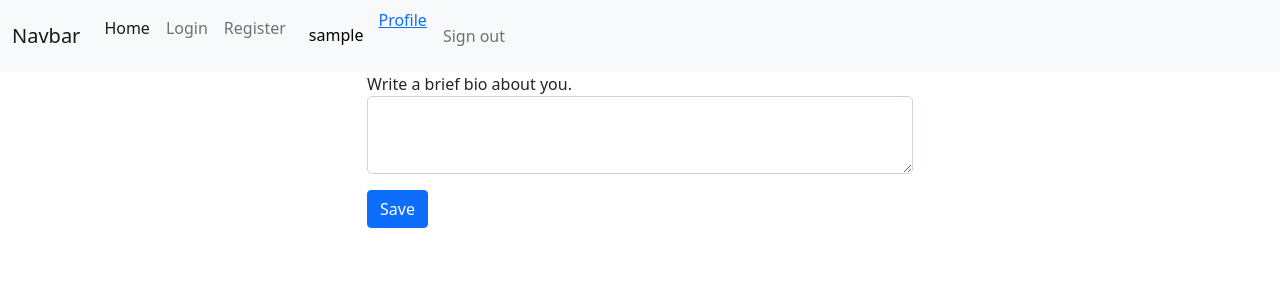
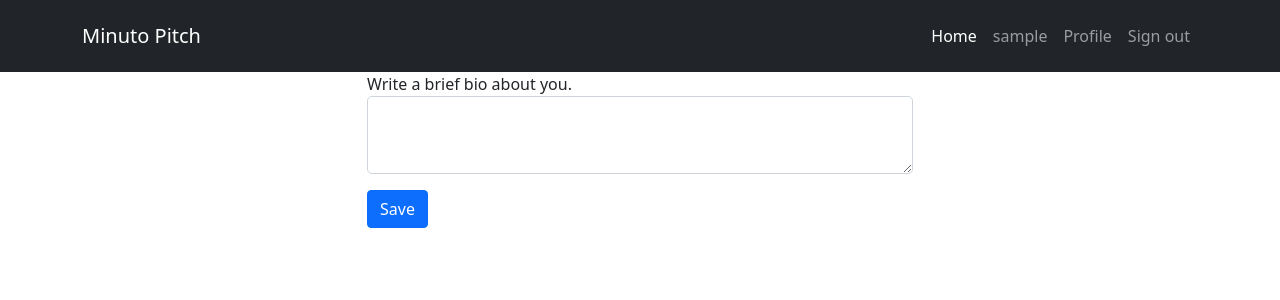
Before and after one commit to sling254/MitPitch, a Flask app: a page that uses app/templates/base.html in a window 1280 px wide. Shown: the top 300 px of the page. Run offline with Flask 2, Linux system fonts and the light colour scheme; the visitor is signed in with stand-in values (Sample User, id 1); data comes from the database, SQL or seed files in the repository.

Commit message:
add view to display and register new pitches

```diff
--- a/app/auth/views.py
+++ b/app/auth/views.py
@@ -36,4 +36,4 @@ def register():
 @login_required
 def logout():
   logout_user()
-  return redirect(url_for("main.login"))
+  return redirect(url_for("auth.login"))
--- a/app/main/views.py
+++ b/app/main/views.py
@@ -7,9 +7,29 @@ from .. import db, photos
 
 @main.route('/')
 def index():
+    pitches = Pitch.query.all()
+    technology = Pitch.query.filter_by(category = 'Technology').all()
+    business = Pitch.query.filter_by(category = 'Business').all()
+    programming = Pitch.query.filter_by(category = 'Programming').all()
+    religion = Pitch.query.filter_by(category = 'Religion').all()
+    sports = Pitch.query.filter_by(category = 'Sports').all()
+    social = Pitch.query.filter_by(category = 'Social').all()
+    return render_template('index.html', pitches = pitches, technology = technology,business = business,programming= programming,religion = religion,sports = sports,social = social)
 
-    return render_template("base.html")
+@main.route('/create_new', methods = ['POST','GET'])
+@login_required
+def new_pitch():
+    form = PitchForm()
+    if form.validate_on_submit():
+        title = form.title.data
+        post = form.post.data
+        category = form.category.data
+        user_id = current_user
+        new_pitch_object = Pitch(post=post,user_id=current_user._get_current_object().id,category=category,title=title)
+        new_pitch_object.save_p()
+        return redirect(url_for('main.index'))
 
+    return render_template('new_pitch.html', form = form)
 
 @main.route('/user/<name>')
 def profile(name):
@@ -30,7 +50,8 @@ def updateprofile(name):
         abort(404)
     if form.validate_on_submit():
         user.bio = form.bio.data
-        user.save_u()
+        db.session.add(user)
+        db.session.commit()
         return redirect(url_for('.profile',name = name))
     return render_template('profile/update.html',form =form)
 
--- a/app/templates/base.html
+++ b/app/templates/base.html
@@ -17,31 +17,30 @@
     {% endif %}
   </head>
   <body>
-    <nav class="navbar navbar-expand-lg navbar-light bg-light">
-      <div class="container-fluid">
-        <a class="navbar-brand" href="#">Navbar</a>
+    <nav class="navbar navbar-expand-lg navbar-dark bg-dark py-3">
+      <div class="container">
+        <a class="navbar-brand" href="#">Minuto Pitch</a>
         <button class="navbar-toggler" type="button" data-bs-toggle="collapse" data-bs-target="#navbarNavDropdown" aria-controls="navbarNavDropdown" aria-expanded="false" aria-label="Toggle navigation">
           <span class="navbar-toggler-icon"></span>
         </button>
         <div class="collapse navbar-collapse" id="navbarNavDropdown">
-          <ul class="navbar-nav">
+          <ul class="navbar-nav ms-auto">
             <li class="nav-item">
-              <a class="nav-link active" aria-current="page" href="#">Home</a>
+              <a class="nav-link active"  href="#">Home</a>
+            </li>
+            {% if current_user.is_authenticated %}
+            <li class="nav-item">
+              <a class="nav-link"  href="#">{{current_user.username}}</a>
             </li>
             <li class="nav-item">
-              <a class="nav-link" href="#">Login</a>
+              <a class="nav-link" href="{{url_for('main.profile',name=current_user.username)}}">Profile</a>
             </li>
             <li class="nav-item">
-              <a class="nav-link" href="#">Register</a>
-            </li>
-            {% if current_user.is_authenticated %}
-            <li class="nav-item"style="color:black;padding:15px;">{{current_user.username}}</li>
-            <li><a href="{{url_for('main.profile',name=current_user.username)}}">Profile</a></li>
-            <li class="nav-link">
               <a class="nav-link" href="{{url_for('auth.logout')}}">Sign out</a></li>
             {% else %}
-            <li class="nav-links">
-              <a class="nav-link" href="{{url_for('auth.login')}}">Sign in</a></li>
+            <li class="nav-item">
+              <a class="nav-link" href="{{url_for('auth.login')}}">Sign in</a>
+            </li>
             {%endif%}
           </ul>
         </div>
--- a/app/templates/profile/update.html
+++ b/app/templates/profile/update.html
@@ -5,6 +5,8 @@
   <div class="row">
     <div class="col-sm-3"></div>
     <div class="col-sm-6 updateprofile">
+        <form action=""method="POST">
+            {{ form.hidden_tag() }}
             <div class="form-gruop">
                 {{ form.bio.label(class="form-control-label")}}
                 {% if form.bio.errors %}
@@ -23,6 +25,7 @@
             <div class="form-gruop mt-3 mb-2">
                 {{ form.submit(class="btn btn-outine-info btn-primary")}}
             </div>
+        </form>
 
     </div>
     <div class="col-sm-3"></div>
```
Also changed, not shown: app/static/photos/snip.png (added). Lines whose indentation alone changed are shown as unchanged.
